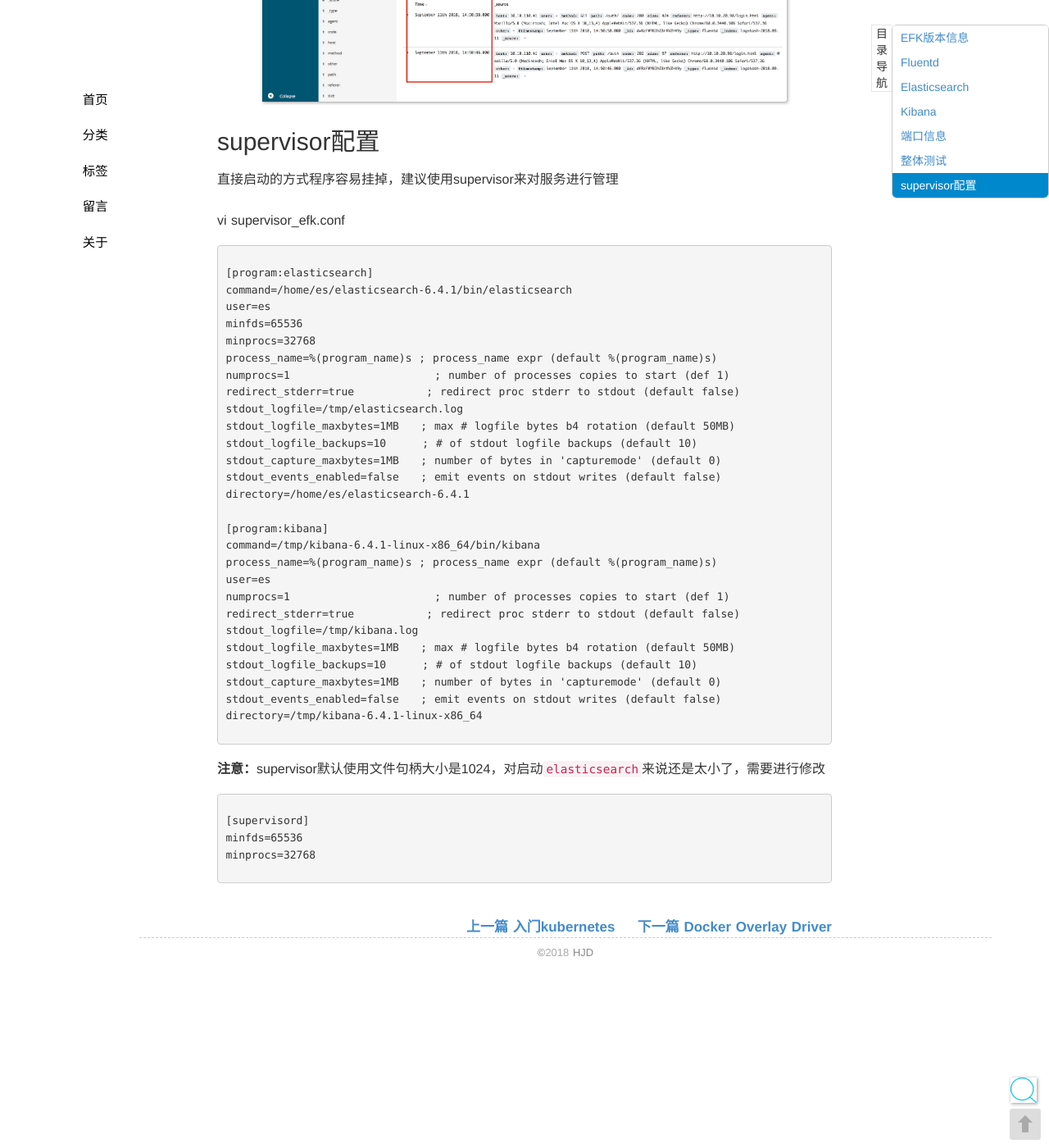
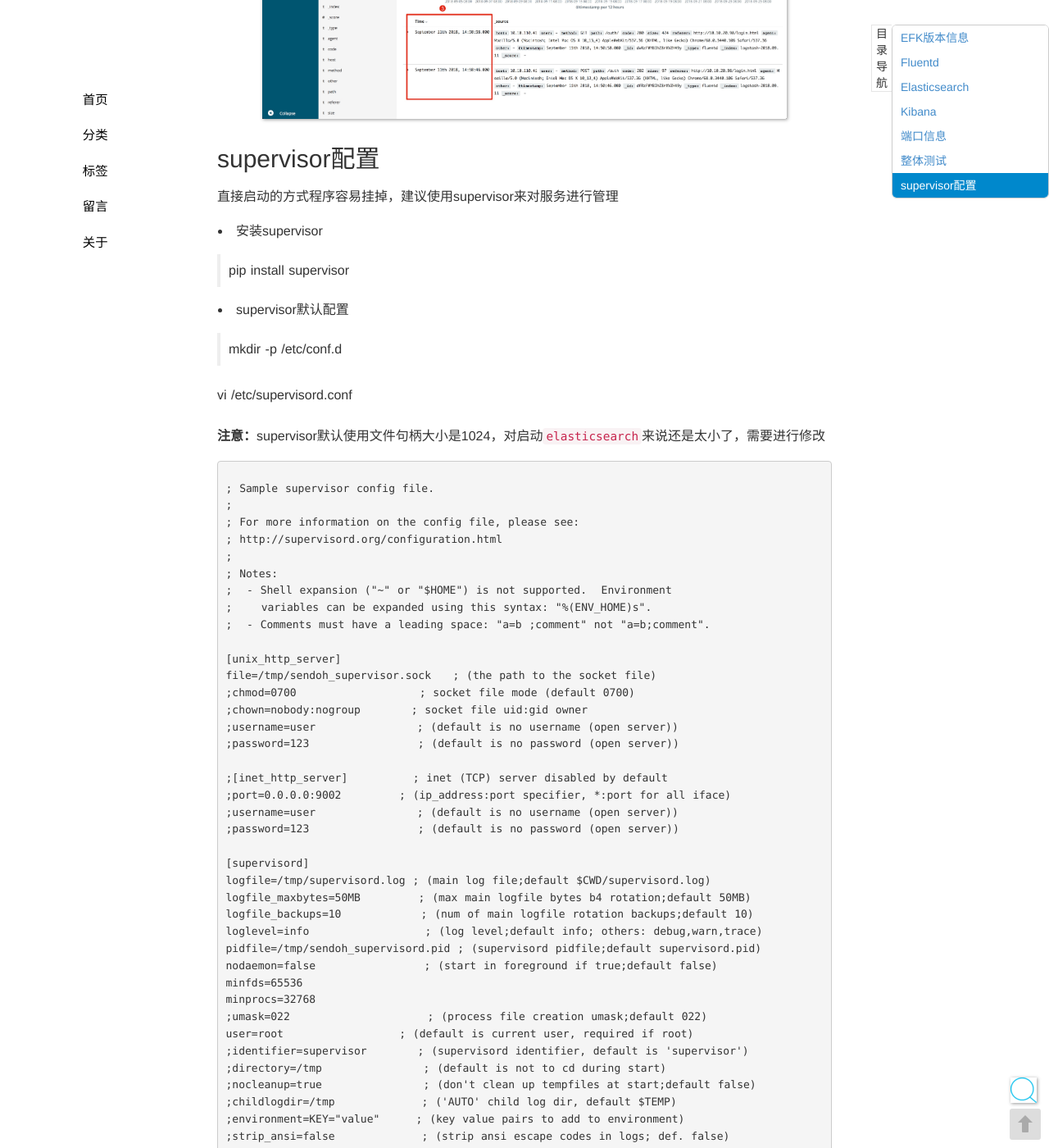
Before and after one commit to seekplum/seekplum.github.io, a Jekyll site: the page built from _posts/2018-09-26-efk.md, in a window 1280 px wide and 1400 px high, scrolled down 5993 px. Shown: the whole window at 82% size. Built offline with Jekyll 4.4.1, drawn with Linux system fonts in a browser that asks for light colours; comment, search, counter and statistics services are not loaded; some of the changed text lies outside the part shown.

Commit message:
更新efk supervisor配置

````diff
--- a/_posts/2018-09-26-efk.md
+++ b/_posts/2018-09-26-efk.md
@@ -82,6 +82,7 @@ EOF
 * 3.解压运行
 
 ```bash
+scp /tmp/elasticsearch-6.4.1.tar.gz /home/es
 su - es
 tar zxvf elasticsearch-6.4.1.tar.gz
 cd elasticsearch-6.4.1/
@@ -178,7 +179,80 @@ EOF
 ## supervisor配置
 直接启动的方式程序容易挂掉，建议使用supervisor来对服务进行管理
 
-vi supervisor_efk.conf
+* 安装supervisor
+
+> pip install supervisor
+
+* supervisor默认配置
+
+> mkdir -p /etc/conf.d
+
+vi /etc/supervisord.conf
+
+**注意：**supervisor默认使用文件句柄大小是1024，对启动`elasticsearch`来说还是太小了，需要进行修改
+
+```text
+; Sample supervisor config file.
+;
+; For more information on the config file, please see:
+; http://supervisord.org/configuration.html
+;
+; Notes:
+;  - Shell expansion ("~" or "$HOME") is not supported.  Environment
+;    variables can be expanded using this syntax: "%(ENV_HOME)s".
+;  - Comments must have a leading space: "a=b ;comment" not "a=b;comment".
+
+[unix_http_server]
+file=/tmp/sendoh_supervisor.sock   ; (the path to the socket file)
+;chmod=0700                 ; socket file mode (default 0700)
+;chown=nobody:nogroup       ; socket file uid:gid owner
+;username=user              ; (default is no username (open server))
+;password=123               ; (default is no password (open server))
+
+;[inet_http_server]         ; inet (TCP) server disabled by default
+;port=0.0.0.0:9002        ; (ip_address:port specifier, *:port for all iface)
+;username=user              ; (default is no username (open server))
+;password=123               ; (default is no password (open server))
+
+[supervisord]
+logfile=/tmp/supervisord.log ; (main log file;default $CWD/supervisord.log)
+logfile_maxbytes=50MB        ; (max main logfile bytes b4 rotation;default 50MB)
+logfile_backups=10           ; (num of main logfile rotation backups;default 10)
+loglevel=info                ; (log level;default info; others: debug,warn,trace)
+pidfile=/tmp/sendoh_supervisord.pid ; (supervisord pidfile;default supervisord.pid)
+nodaemon=false               ; (start in foreground if true;default false)
+minfds=65536
+minprocs=32768
+;umask=022                   ; (process file creation umask;default 022)
+user=root                ; (default is current user, required if root)
+;identifier=supervisor       ; (supervisord identifier, default is 'supervisor')
+;directory=/tmp              ; (default is not to cd during start)
+;nocleanup=true              ; (don't clean up tempfiles at start;default false)
+;childlogdir=/tmp            ; ('AUTO' child log dir, default $TEMP)
+;environment=KEY="value"     ; (key value pairs to add to environment)
+;strip_ansi=false            ; (strip ansi escape codes in logs; def. false)
+
+; the below section must remain in the config file for RPC
+; (supervisorctl/web interface) to work, additional interfaces may be
+; added by defining them in separate rpcinterface: sections
+[rpcinterface:supervisor]
+supervisor.rpcinterface_factory = supervisor.rpcinterface:make_main_rpcinterface
+
+[supervisorctl]
+serverurl=unix:///tmp/sendoh_supervisor.sock ; use a unix:// URL  for a unix socket
+;serverurl=http://127.0.0.1:9001 ; use an http:// url to specify an inet socket
+;username=chris              ; should be same as http_username if set
+;password=123                ; should be same as http_password if set
+;prompt=mysupervisor         ; cmd line prompt (default "supervisor")
+;history_file=~/.sc_history  ; use readline history if available
+
+[include]
+files = conf.d/*.conf
+```
+
+* EFK配置
+
+vi /etc/conf.d/supervisor_efk.conf
 
 ```text
 [program:elasticsearch]
@@ -209,11 +283,3 @@ stdout_capture_maxbytes=1MB   ; number of bytes in 'capturemode' (default 0)
 stdout_events_enabled=false   ; emit events on stdout writes (default false)
 directory=/tmp/kibana-6.4.1-linux-x86_64
 ```
-
-**注意：**supervisor默认使用文件句柄大小是1024，对启动`elasticsearch`来说还是太小了，需要进行修改
-
-```text
-[supervisord]
-minfds=65536
-minprocs=32768
-```
````
